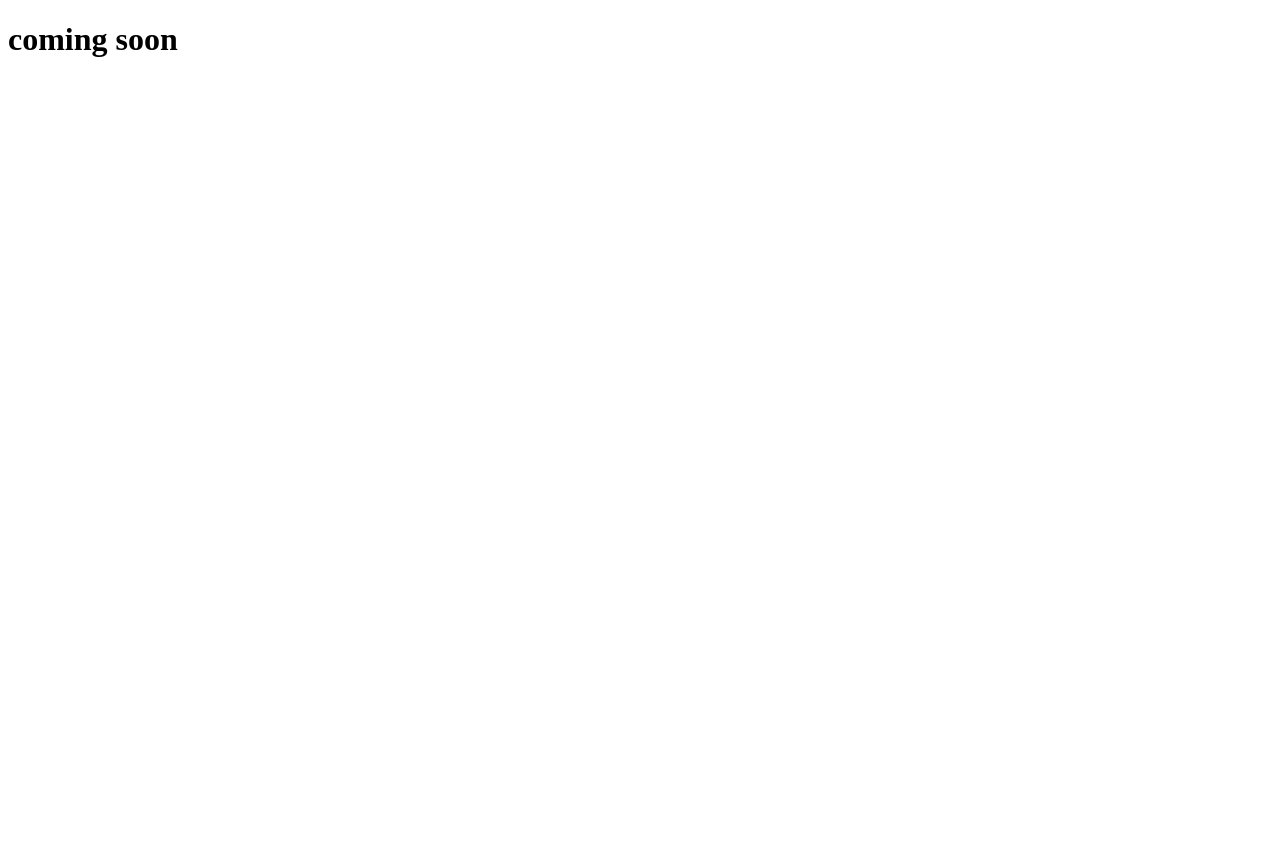
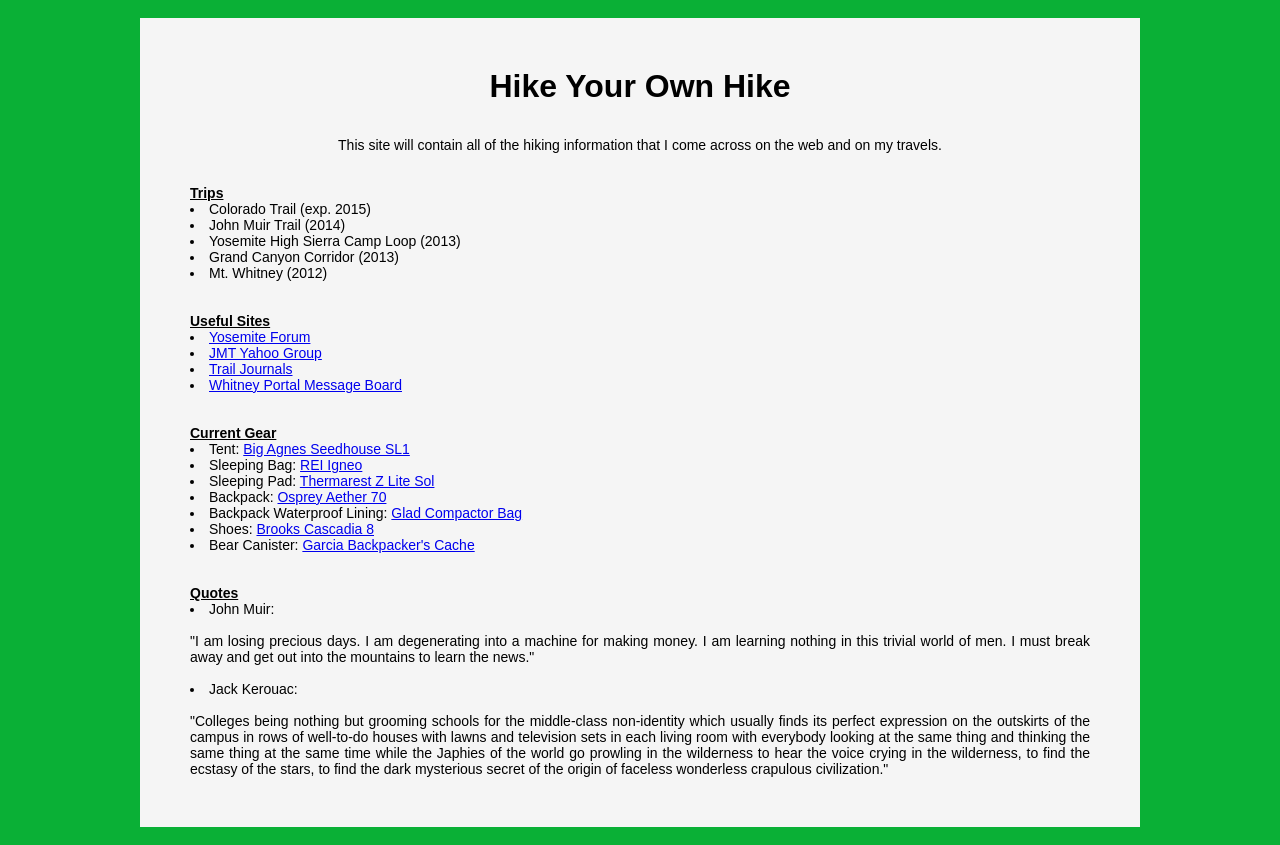
Before and after one commit to hyoh/hyoh.github.io, a plain HTML site: page index.html in a window 1280 px wide. Before the commit the page ends 800 px from the top, so only its background shows below. Drawn offline with Linux system fonts and the light colour scheme.

Commit message:
Update Site

```diff
--- a/index.html
+++ b/index.html
@@ -1,9 +1,61 @@
 <!DOCTYPE html>
 <html>
 <head>
+<meta name='keywords' content='hiking','hyoh','backpacking','trail','JMT','John Muir','CT','Colorado Trail'/>
+<style>
+	h1 { padding : 0; margin : 0; font-size : 32px; text-align: center; font-family : Arial;}
+	body { padding : 10px 10px 10px 10px; font-family : Arial; font-size : 14px; background-color : #0ab036; }
+    #container { width : 900px; margin : 0 auto; background-color : #F5F5F5; padding : 50px 50px;  text-align: justify;}
+    a:hover { text-decoration : underline; }
+    a:visited { color : blue; }
+</style>
+
 <title>Hike Your Own Hike</title>
+
 </head>
+
+<div id = "container">
 <body>
-<h1>coming soon</h1>
+
+<h1><b>Hike Your Own Hike</b></h1>
+<br> <br>
+<div align = "middle">
+This site will contain all of the hiking information that I come across on the web and on my travels.
+</div>
+
+<br> <br>
+<b><u>Trips</b></u>
+<li>Colorado Trail (exp. 2015)</li>
+<li>John Muir Trail (2014)</li>
+<li>Yosemite High Sierra Camp Loop (2013)</li>
+<li>Grand Canyon Corridor (2013)</li>
+<li>Mt. Whitney (2012)</li>
+<br> <br>
+<b><u>Useful Sites</b></u>
+<li><a href = "http://yosemitenews.info/forum/">Yosemite Forum</a></li>
+<li><a href = "https://groups.yahoo.com/neo/groups/johnmuirtrail/info">JMT Yahoo Group</a></li>
+<li><a href = "http://www.trailjournals.com/">Trail Journals</a></li>
+<li><a href = "http://www.whitneyportalstore.com/whitney-messageBoard.html">Whitney Portal Message Board</a></li>
+<br> <br>
+<b><u>Current Gear</b></u>
+<li>Tent: <a href = "https://www.bigagnes.com/Products/Detail/Tent/SeedhouseSL1">Big Agnes Seedhouse SL1</a></li>
+<li>Sleeping Bag: <a href = "http://www.rei.com/product/862532/rei-igneo-sleeping-bag">REI Igneo</a></li>
+<li>Sleeping Pad: <a href = "http://www.cascadedesigns.com/therm-a-rest/mattresses/fast-and-light/z-lite/product">Thermarest Z Lite Sol</a></li>
+<li>Backpack: <a href = "http://www.ospreypacks.com/en/product/mens/aether_70_1_1">Osprey Aether 70</a></li>
+<li>Backpack Waterproof Lining: <a href = "https://www.glad.com/trash/kitchen/compactor-bags/">Glad Compactor Bag</a></li>
+<li>Shoes: <a href = "http://www.brooksrunning.com/en_us/mens-cascadia-9-trail-running-shoes/110160.html">Brooks Cascadia 8</a></li>
+<li>Bear Canister: <a href = "http://www.backpackerscache.com/">Garcia Backpacker's Cache</a></li>
+<br> <br>
+<b><u>Quotes</b></u>
+<li>John Muir:</li>
+<br>
+"I am losing precious days. I am degenerating into a machine for making money. I am learning nothing in this trivial world of men. I must break away and get out into the mountains to learn the news."
+<br> <br>
+
+<li>Jack Kerouac:</li>
+<br>
+"Colleges being nothing but grooming schools for the middle-class non-identity which usually finds its perfect expression on the outskirts of the campus in rows of well-to-do houses with lawns and television sets in each living room with everybody looking at the same thing and thinking the same thing at the same time while the Japhies of the world go prowling in the wilderness to hear the voice crying in the wilderness, to find the ecstasy of the stars, to find the dark mysterious secret of the origin of faceless wonderless crapulous civilization."
 </body>
+</div>
+
 </html>
```
